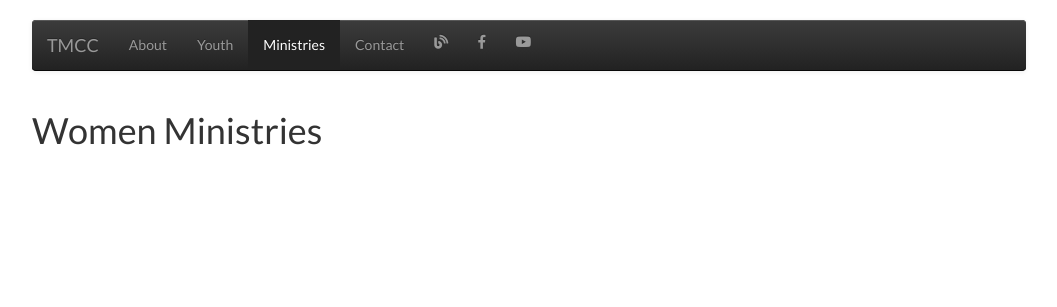
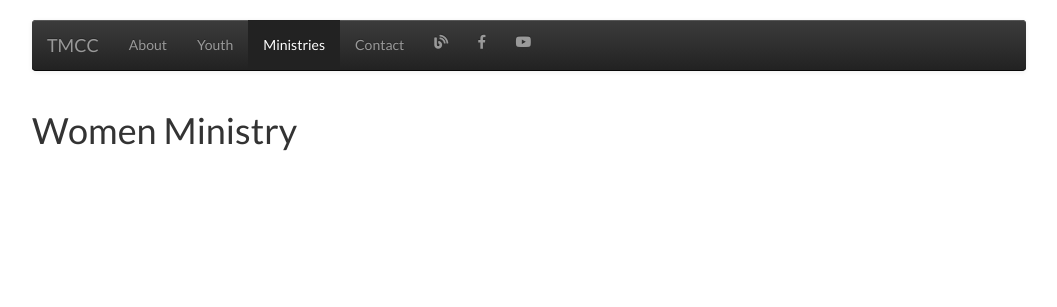
Before and after one commit to torontomyanmarchristian/torontomyanmarchristian.github.io, a Jekyll site: the page built from _pages/ministries.md, in a window 1280 px wide. Shown: the top 307 px of the page, without its empty margins (111-1168 px from the left). Built offline with Jekyll 4.4.1, drawn with Linux system fonts in a browser that asks for light colours.

Commit message:
women ministry

```diff
--- a/_pages/ministries.md
+++ b/_pages/ministries.md
@@ -5,4 +5,4 @@ link: ministries
 permalink: /ministries/
 ---
 
-# Women Ministries
+# Women Ministry
```
